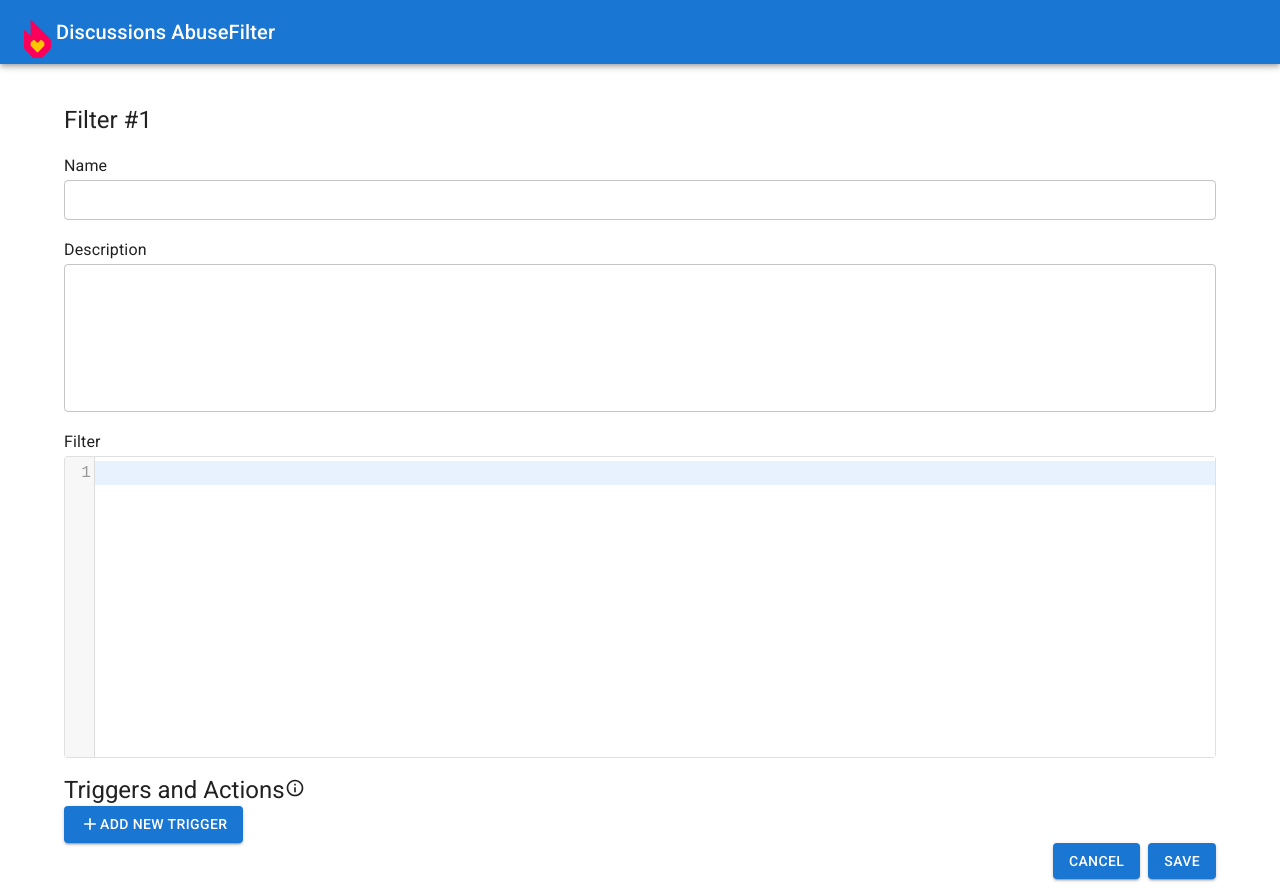
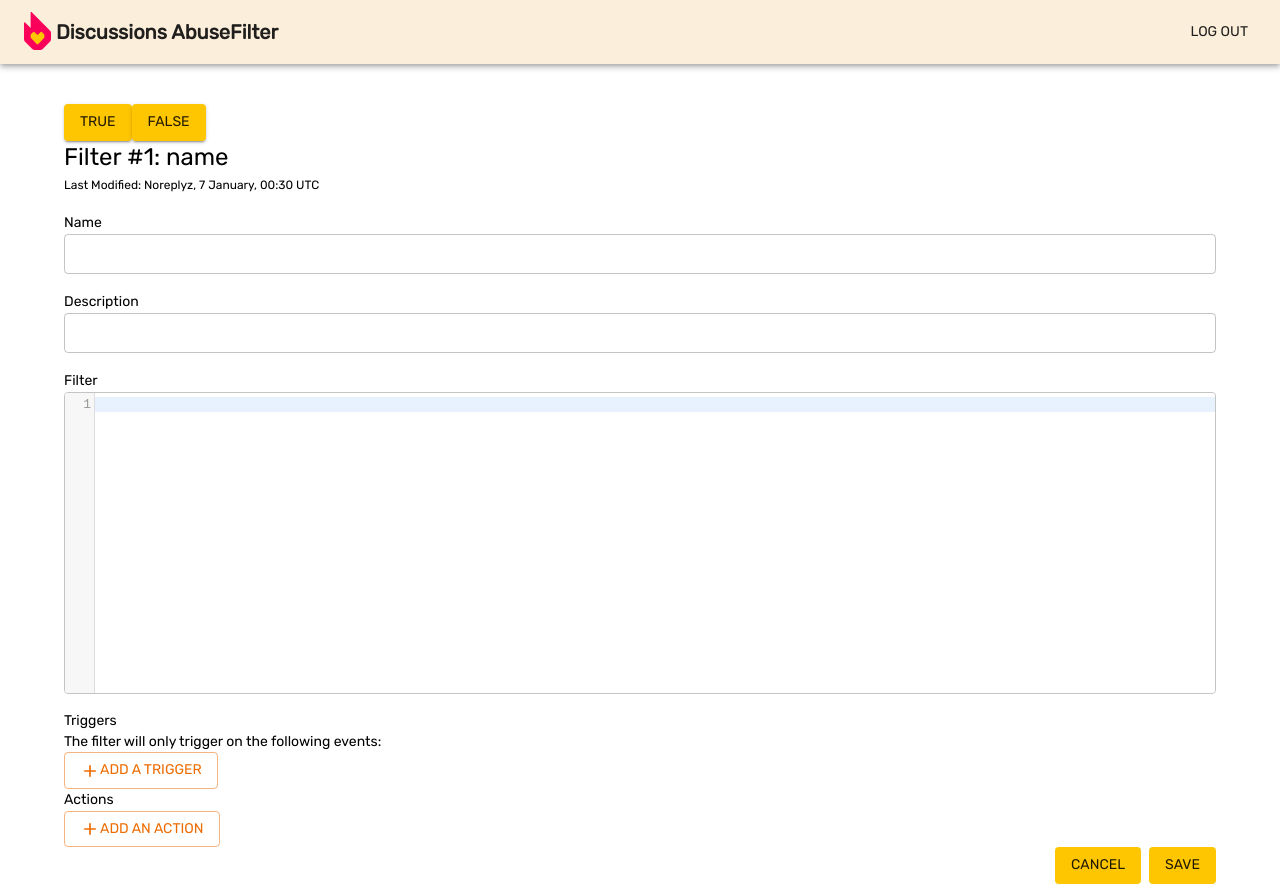
Before and after one commit to soap-team/discussions-abusefilter, a React (Create React App) app in the folder src/frontend/discussions-abusefilter-app/: page /1 in a window 1280 px wide. Built offline with nearby package versions, Linux system fonts and the light colour scheme.

Commit message:
light theme, adjusted components

```diff
--- a/src/frontend/discussions-abusefilter-app/public/index.html
+++ b/src/frontend/discussions-abusefilter-app/public/index.html
@@ -3,7 +3,8 @@
   <head>
     <meta charset="utf-8" />
     <link rel="icon" href="%PUBLIC_URL%/favicon.ico" />
-    <link rel="stylesheet" href="https://fonts.googleapis.com/css?family=Roboto:300,400,500,700&display=swap" />
+    <link href='https://fonts.googleapis.com/css?family=Rubik' rel='stylesheet'>
+    <!-- <link rel="stylesheet" href="https://fonts.googleapis.com/css?family=Roboto:300,400,500,700&display=swap" /> -->
     <meta name="viewport" content="width=device-width, initial-scale=1" />
     <meta name="theme-color" content="#000000" />
     <meta
--- a/src/frontend/discussions-abusefilter-app/src/App.css
+++ b/src/frontend/discussions-abusefilter-app/src/App.css
@@ -1,3 +1,19 @@
-.links {
+a:link {
   text-decoration: none;
 }
+
+a:visited {
+  text-decoration: none;
+}
+
+a:hover {
+  text-decoration: none;
+}
+
+a:active {
+  text-decoration: none;
+}
+
+.CodeMirror {
+  border-radius: 4px;
+}
--- a/src/frontend/discussions-abusefilter-app/src/App.tsx
+++ b/src/frontend/discussions-abusefilter-app/src/App.tsx
@@ -4,31 +4,93 @@ import {
   Routes,
   Route,
 } from 'react-router-dom';
-//import { ThemeProvider } from '@mui/material/styles';
 import {
   Container,
   Box,
+  Button,
 } from '@mui/material';
+import { ThemeProvider,
+  createTheme,
+} from '@mui/material/styles';
+import useMediaQuery from '@mui/material/useMediaQuery';
 import FilterList from './pages/FilterList';
 import Filter from './pages/Filter';
 import NavBar from './components/NavBar';
-import CssBaseline from '@mui/material/CssBaseline';
+import Landing from './components/Landing';
 import './App.css';
 
+const lightTheme = createTheme({
+  typography: {
+    fontFamily: [
+      'Rubik',
+      '-apple-system',
+      'BlinkMacSystemFont',
+      '"Segoe UI"',
+      'Roboto',
+      '"Helvetica Neue"',
+      'Arial',
+      'sans-serif',
+      '"Apple Color Emoji"',
+      '"Segoe UI Emoji"',
+      '"Segoe UI Symbol"',
+    ].join(','),
+  },
+  palette: {
+    mode: 'light',
+    primary: {
+      main: '#FBEEDB',
+    },
+    secondary: {
+      main: '#FEC600',
+    }
+  },
+});
+
+export const darkTheme = createTheme({
+  typography: {
+    fontFamily: [
+      'Rubik',
+      '-apple-system',
+      'BlinkMacSystemFont',
+      '"Segoe UI"',
+      'Roboto',
+      '"Helvetica Neue"',
+      'Arial',
+      'sans-serif',
+      '"Apple Color Emoji"',
+      '"Segoe UI Emoji"',
+      '"Segoe UI Symbol"',
+    ].join(','),
+  },
+  palette: {
+    mode: 'light',
+    primary: {
+      main: '#FBEEDB',
+    },
+    secondary: {
+      main: '#FEC600',
+    }
+  },
+});
+// FEC600 F57C00
+
 export default function App() {
-  //const [theme, setTheme] = React.useState(localStorage.getItem('theme'));
+  const [theme, setTheme] = React.useState(localStorage.getItem('theme'));
+  const [isLoggedIn, setIsLoggedIn] = React.useState(true);
 
   return (
-    <CssBaseline>
+    <ThemeProvider theme={theme === 'light' ? lightTheme : darkTheme}>
       <Router>
         <NavBar />
-        <Box component={Container} mt={5}>
+        <Box component={Container} sx={{ mt: 5 }}>
+        <Button color="secondary" variant="contained" onClick={() => setIsLoggedIn(true)}>true</Button>
+        <Button color="secondary" variant="contained" onClick={() => setIsLoggedIn(false)}>false</Button>
           <Routes>
-            <Route path="/" element={<FilterList />} />
-            <Route path="/:filterId" element={<Filter />} />
+            <Route path="/" element={isLoggedIn ? <FilterList /> : <Landing />} />
+            <Route path="/:filterId" element={isLoggedIn ? <Filter /> : <Landing />} />
           </Routes>
         </Box>
       </Router>
-    </CssBaseline>
+    </ThemeProvider>
   );
 }
--- /dev/null
+++ b/src/frontend/discussions-abusefilter-app/src/components/Landing.tsx
@@ -0,0 +1,26 @@
+import * as React from 'react';
+import {
+    Typography,
+    Button,
+    Stack,
+  } from '@mui/material';
+import banner from '../assets/banner.png';
+
+export default function Landing() {
+
+  return (
+    <Stack spacing={1} sx={{
+      backgroundImage: `url(${banner})`,
+      backgroundSize: 'cover',
+      backgroundRepeat: 'no-repeat',
+      display: 'flex',
+      justifyContent: 'center',
+      alignItems: 'center',
+      flexDirection: 'column',
+      py: 19,
+     }}>
+      <Typography>You must be logged in to use this tool.</Typography>
+      <Button variant="contained" color="secondary" disableElevation sx={{ fontWeight: 700, px: 5 }}>Log in</Button>
+    </Stack>
+  );
+}
--- a/src/frontend/discussions-abusefilter-app/src/components/NavBar.tsx
+++ b/src/frontend/discussions-abusefilter-app/src/components/NavBar.tsx
@@ -7,49 +7,23 @@ import {
   Button,
   AppBar,
   Toolbar,
-  Grid,
-  IconButton,
-  Tooltip,
   SvgIcon,
   Box,
 } from '@mui/material';
-import Brightness4Icon from '@mui/icons-material/Brightness4';
-import Brightness7Icon from '@mui/icons-material/Brightness7';
-import Logo from '../assets/fandom-heart.svg';
+
+import logo from '../assets/fandom-heart.svg';
 
 export default function NavBar() {
   return (
     <AppBar position="static">
       <Toolbar>
-        <Grid justifyContent="space-between" alignItems="center" container>
-          <Grid item>
-            <Box display="flex" alignItems="center">
-              <SvgIcon component={Link} to="/">
-                <img src={Logo}/>
-                {/* {
-                  theme === 'light' ?
-                  <svg viewBox="0 0 35 35" xmlns="http://www.w3.org/2000/svg">
-                    <path d="M32.003 16.524c0 .288-.115.564-.32.768L18.3 30.712c-.226.224-.454.324-.738.324-.292 0-.55-.11-.77-.325l-.943-.886a.41.41 0 0 1-.01-.59l15.45-15.46c.262-.263.716-.078.716.29v2.46zm-17.167 10.12l-.766.685a.642.642 0 0 1-.872-.02L3.01 17.362c-.257-.25-.4-.593-.4-.95v-1.858c0-.67.816-1.007 1.298-.536l10.814 10.56c.188.187.505.57.505 1.033 0 .296-.068.715-.39 1.035zM5.73 7.395L9.236 3.93a.421.421 0 0 1 .592 0l11.736 11.603a3.158 3.158 0 0 1 0 4.5l-3.503 3.462a.423.423 0 0 1-.59 0L5.732 11.89a3.132 3.132 0 0 1-.937-2.25c0-.85.332-1.65.935-2.246zm13.89 1.982l3.662-3.62a3.232 3.232 0 0 1 2.737-.897c.722.098 1.378.47 1.893.978l3.708 3.667a.41.41 0 0 1 0 .585l-5.64 5.576a.419.419 0 0 1-.59 0l-5.77-5.704a.411.411 0 0 1 0-.585zm14.56-.687L26.014.475a.869.869 0 0 0-1.228-.002L18.307 6.94c-.5.5-1.316.5-1.82.004l-6.48-6.4A.87.87 0 0 0 8.793.542L.447 8.67C.16 8.95 0 9.33 0 9.727v7.7c0 .392.158.77.44 1.048l16.263 16.072a.87.87 0 0 0 1.22 0l16.25-16.073c.28-.278.438-.655.438-1.048V9.73c0-.39-.153-.763-.43-1.04z" fill="#424242" fillRule="evenodd"/>
-                  </svg> :
-                  <svg viewBox="0 0 35 35" xmlns="http://www.w3.org/2000/svg">
-                    <path d="M32.003 16.524c0 .288-.115.564-.32.768L18.3 30.712c-.226.224-.454.324-.738.324-.292 0-.55-.11-.77-.325l-.943-.886a.41.41 0 0 1-.01-.59l15.45-15.46c.262-.263.716-.078.716.29v2.46zm-17.167 10.12l-.766.685a.642.642 0 0 1-.872-.02L3.01 17.362c-.257-.25-.4-.593-.4-.95v-1.858c0-.67.816-1.007 1.298-.536l10.814 10.56c.188.187.505.57.505 1.033 0 .296-.068.715-.39 1.035zM5.73 7.395L9.236 3.93a.421.421 0 0 1 .592 0l11.736 11.603a3.158 3.158 0 0 1 0 4.5l-3.503 3.462a.423.423 0 0 1-.59 0L5.732 11.89a3.132 3.132 0 0 1-.937-2.25c0-.85.332-1.65.935-2.246zm13.89 1.982l3.662-3.62a3.232 3.232 0 0 1 2.737-.897c.722.098 1.378.47 1.893.978l3.708 3.667a.41.41 0 0 1 0 .585l-5.64 5.576a.419.419 0 0 1-.59 0l-5.77-5.704a.411.411 0 0 1 0-.585zm14.56-.687L26.014.475a.869.869 0 0 0-1.228-.002L18.307 6.94c-.5.5-1.316.5-1.82.004l-6.48-6.4A.87.87 0 0 0 8.793.542L.447 8.67C.16 8.95 0 9.33 0 9.727v7.7c0 .392.158.77.44 1.048l16.263 16.072a.87.87 0 0 0 1.22 0l16.25-16.073c.28-.278.438-.655.438-1.048V9.73c0-.39-.153-.763-.43-1.04z" fill="#fff" fillRule="evenodd"/>
-                  </svg>
-                } */}
-              </SvgIcon>
-              <Box ml={1}>
-                <Typography component={Link} to="/" variant="h6" className="links" color="inherit">Discussions AbuseFilter</Typography>
-              </Box>
-            </Box>
-          </Grid>
-          {/* <Grid item>
-            <Tooltip title="Toggle light/dark theme">
-              <IconButton aria-label="Toggle light/dark theme" onClick={handleThemeToggle}>
-                {theme === 'light' ? <Brightness4Icon /> : <Brightness7Icon />}
-              </IconButton>
-            </Tooltip>
-            <Button color="inherit">Log out</Button>
-          </Grid> */}
-        </Grid>
+        <Box display="flex" alignItems="center" sx={{ flexGrow: 1 }}>
+          <SvgIcon component={Link} to="/" sx={{ mr: 1, mb: 2 }}>
+            <img src={logo}/>
+          </SvgIcon>
+          <Typography component={Link} to="/" variant="h6" className="links" color="inherit" sx={{ fontWeight: 700 }}>Discussions AbuseFilter</Typography>
+        </Box>
+        <Button color="inherit">Log out</Button>
       </Toolbar>
     </AppBar>
   );
--- a/src/frontend/discussions-abusefilter-app/src/pages/Filter.tsx
+++ b/src/frontend/discussions-abusefilter-app/src/pages/Filter.tsx
@@ -10,6 +10,7 @@ import {
     Tooltip,
     Paper,
     Box,
+    Stack,
   } from '@mui/material';
   import AddIcon from '@mui/icons-material/Add';
   import InfoOutlinedIcon from '@mui/icons-material/InfoOutlined';
@@ -42,6 +43,7 @@ export default function Filter() {
       url: "",
     }],
   }]);
+  const [focus, setFocus] = React.useState(false);
   const [error, setError] = React.useState(false);
 
   const handleNameChange = (event: { target: { value: React.SetStateAction<string>; }; }) => {
@@ -54,6 +56,14 @@ export default function Filter() {
 
   const handleFilterChange = (editor: any, data: any, value: React.SetStateAction<string>) => {
     setFilter(value);
+  };
+
+  const handleFocusChange = () => {
+    setFocus(true);
+  };
+
+  const handleBlurChange = () => {
+    setFocus(false);
   };
 
   const handleNewTrigger = () => {
@@ -91,35 +101,50 @@ export default function Filter() {
 
   return (
     <>
-      <Typography component="h1" variant="h5">Filter #{filterId}</Typography>
+      <Typography component="h1" variant="h5">Filter #{filterId}: {'name'}</Typography>
+      <Typography variant="caption">{"Last Modified: Noreplyz, 7 January, 00:30 UTC"}</Typography>
       <Box component="form" autoComplete="off" onSubmit={handleSave} mt={2}>
         <Box mb={2}>
-          <Typography component="label" htmlFor="filter-name" variant="subtitle1">Name</Typography>
+          <Typography component="label" htmlFor="filter-name" variant="subtitle2">Name</Typography>
           <TextField
-
             id="filter-name"
             variant="outlined"
             size="small"
+            color="secondary"
             defaultValue={name}
             onBlur={handleNameChange}
             fullWidth
           />
         </Box>
         <Box mb={2}>
-          <Typography component="label" htmlFor="filter-description" variant="subtitle1">Description</Typography>
+          <Typography component="label" htmlFor="filter-description" variant="subtitle2">Description</Typography>
           <TextField
             // style={theme === 'light' ? { backgroundColor: '#fff' } : { backgroundColor: '#424242' }}
             id="filter-description"
-            multiline rows={5}
+            multiline
+            minRows={1}
+            maxRows={5}
             variant="outlined"
+            size="small"
+            color="secondary"
             defaultValue={description}
             onBlur={handleDescriptionChange}
             fullWidth
           />
         </Box>
         <Box mb={2}>
-          <Typography component="label" variant="subtitle1">Filter</Typography>
-          <Paper variant="outlined">
+          <Typography component="label" variant="subtitle2">Filter</Typography>
+          <Paper variant="outlined" sx={[
+            !focus && {
+              '&:hover': {
+              borderColor: '#000' ,
+              },
+              borderColor: '#c4c4c4',
+            },
+            focus && {
+              borderColor: '#FEC600',
+            },
+          ]}>
             <CodeMirror
               // className={theme === 'light' ? undefined : "codemirror-dark"}
               options={{
@@ -130,27 +155,29 @@ export default function Filter() {
                 screenReaderLabel: "filter",
               }}
               onChange={handleFilterChange}
+              onFocus={handleFocusChange}
+              onBlur={handleBlurChange}
             />
           </Paper>
         </Box>
         <Box>
-          <Typography component="h2" variant="h5" width="auto">
-            Triggers and Actions
-            <Tooltip title="info">
-              <InfoOutlinedIcon fontSize="small" />
-            </Tooltip>
-          </Typography>
-          {/* {triggers.map((o, i) => <Trigger key={i} id={i} triggers={triggers} setTriggers={setTriggers} error={error} setError={setError} />)} */}
+          <Typography component="h2" variant="subtitle2">Triggers</Typography>
+          <Typography variant="body2">The filter will only trigger on the following events:</Typography>
+          <Button variant="outlined" color="warning" onClick={handleNewTrigger}>
+            <AddIcon fontSize="small" />
+            Add a trigger</Button>
         </Box>
         <Box>
-          <Button variant="contained" type="button" onClick={handleNewTrigger}><AddIcon fontSize="small" /> Add new trigger</Button>
+          <Typography component="h2" variant="subtitle2">Actions</Typography>
+
+          <Button variant="outlined" color="warning" onClick={handleNewTrigger}>
+            <AddIcon fontSize="small" />
+            Add an action</Button>
         </Box>
-        <Box display="flex" justifyContent="flex-end" mb={2}>
-          <Button variant="contained" type="button" component={Link} to="/">Cancel</Button>
-          <Box ml={1}>
-            <Button variant="contained" color="primary" type="submit">Save</Button>
-          </Box>
-        </Box>
+        <Stack direction="row" spacing={1} sx={{ display: "flex", justifyContent: "flex-end" }}>
+          <Button variant="contained" component={Link} color="secondary" to="/" disableElevation>Cancel</Button>
+            <Button variant="contained" color="secondary" type="submit" disableElevation>Save</Button>
+        </Stack>
       </Box>
     </>
   );
--- a/src/frontend/discussions-abusefilter-app/src/pages/FilterList.tsx
+++ b/src/frontend/discussions-abusefilter-app/src/pages/FilterList.tsx
@@ -16,13 +16,14 @@ import {
     Stack,
   } from '@mui/material';
 
-function createData(id: string, name: string, enab: string, hit: number) {
-  return { id, name, enab, hit };
+function createData(id: string, filterName: string, lastEdit: string, wikis: string[], hits: number) {
+  return { id, filterName, lastEdit, wikis, hits };
 }
 
 const rows = [
-  createData('1', 'test1', 'wiki.fandom.com', 5),
-  createData('2', 'test2', '3 wikis', 10),
+  createData('1', 'test1', 'Noreplyz', ['community'], 5),
+  createData('2', 'test2', 'Noreplyz', ['community', 'noreply'], 10),
+  createData('3', 'test3', 'Noreplyz', ['avatar', 'noreply', 'noreply', 'noreply', 'noreply'], 10),
 ];
 
 export default  function Filterlist() {
@@ -39,25 +40,27 @@ export default  function Filterlist() {
     </Stack>
     <TableContainer component={Paper} variant="outlined">
       <Table size="small" aria-label="Filter list">
-        <TableHead>
+        <TableHead sx={{ background: "#FBEEDB" }}>
           <TableRow>
             <TableCell>ID</TableCell>
-            <TableCell>Name</TableCell>
-            <TableCell>Enabled on</TableCell>
-            <TableCell>Hit count</TableCell>
+            <TableCell>Filter</TableCell>
+            <TableCell>Last edited by</TableCell>
+            <TableCell>Wikis</TableCell>
+            <TableCell>Hits</TableCell>
           </TableRow>
         </TableHead>
         <TableBody>
           {filterData.map((row) => (
             <TableRow key={row.id}>
               <TableCell component="th" scope="row">
-              <Typography component={Link} to={`${row.id}`} variant="body1" className="links" color="inherit">{row.id}</Typography>
+              <Typography component={Link} to={`${row.id}`} variant="body2" color="inherit">{row.id}</Typography>
               </TableCell>
               <TableCell>
-                <Typography component={Link} to={`${row.id}`} variant="body1" className="links" color="inherit">{row.name}</Typography>
+                <Typography component={Link} to={`${row.id}`} variant="body2" color="inherit">{row.filterName}</Typography>
               </TableCell>
-              <TableCell>{row.enab}</TableCell>
-              <TableCell>{row.hit}</TableCell>
+              <TableCell>{row.lastEdit}</TableCell>
+              <TableCell>{row.wikis.length > 2 ? `${row.wikis[0]}, +${row.wikis.length - 1} more` : row.wikis.join(', ')}</TableCell>
+              <TableCell>{row.hits}</TableCell>
             </TableRow>
           ))}
         </TableBody>
```
Also changed, not shown: src/frontend/discussions-abusefilter-app/src/pages/Login.tsx (added, +7 -0 lines), src/frontend/discussions-abusefilter-app/src/assets/banner.png (added).
